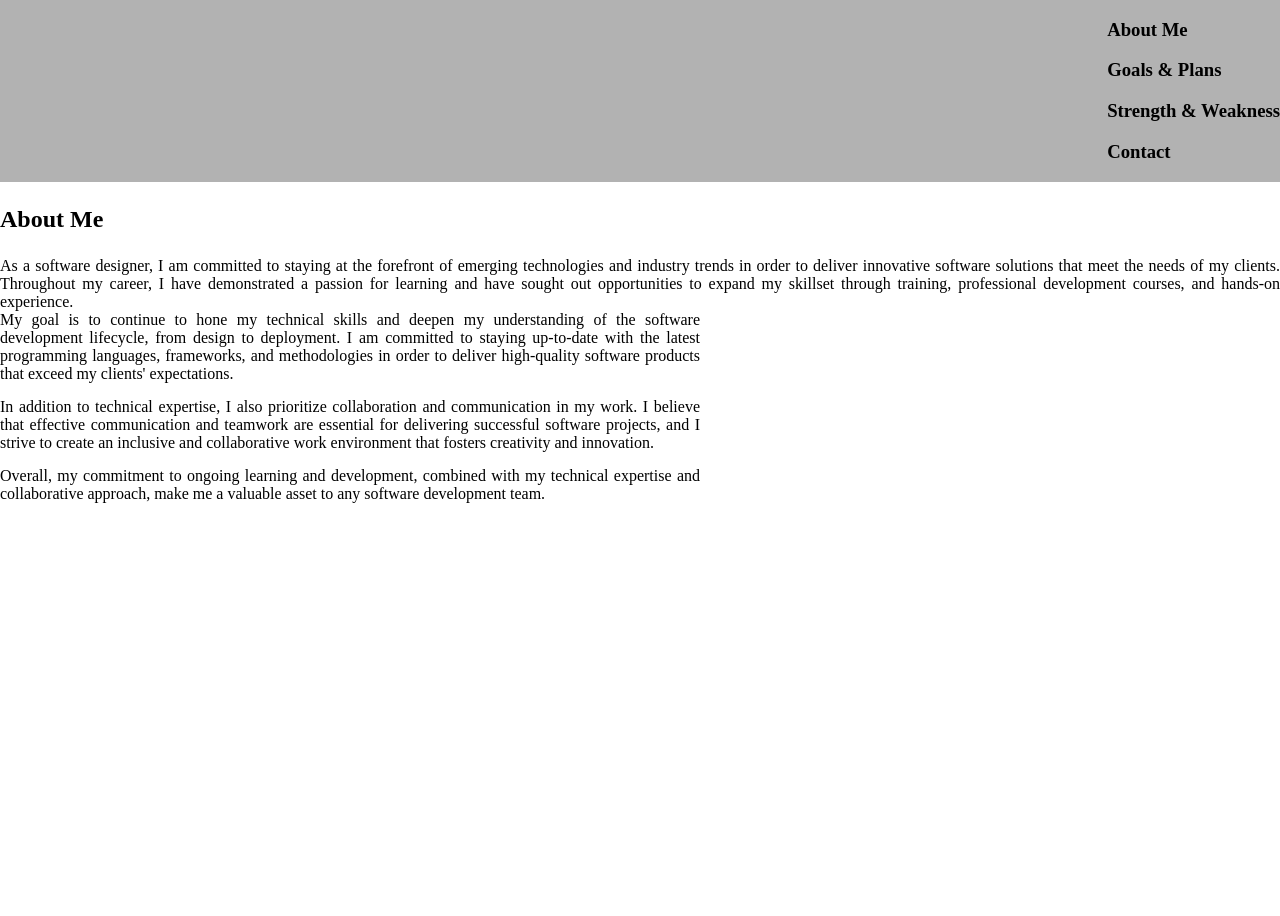
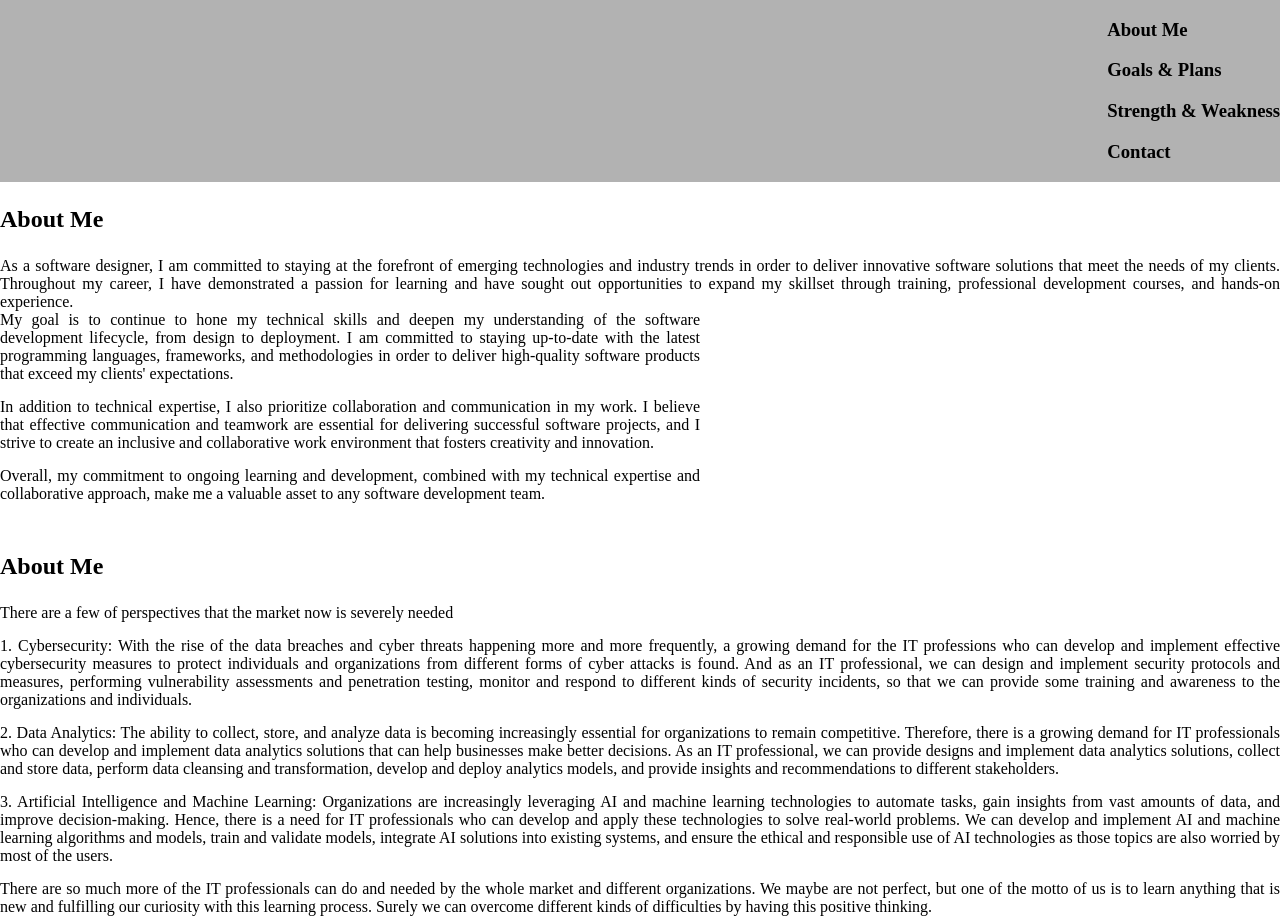
Before and after one commit to Rev0lil0L/Rev0lil0L.github.io, a plain HTML site: page index.html in a window 1280 px wide. Before the commit the page ends 800 px from the top, so only its background shows below. Drawn offline with nearby package versions, Linux system fonts and the light colour scheme.

Commit message:
Update index.html

```diff
--- a/index.html
+++ b/index.html
@@ -48,6 +48,38 @@
                 </div>
             </div>
         </div>
+            </div>
+                </div>
+                    <div v-if="currentPage=='gp'" class="center main">
+                <div>
+                    <div class="Goals&Plans">
+                        <div class="center fullSize">
+                            <div class="meIcon"></div>
+                        </div>
+                        <div class="textSection">
+                            <div>
+                                <h3 style="font-weight: bold; font-size:24px;">About Me</h3>
+                                <div style="text-align:justify;">
+                                    There are a few of perspectives that the market now is severely needed
+                                </div>
+                                <div style="text-align:justify; margin-top:15px;">
+                                    1. Cybersecurity: With the rise of the data breaches and cyber threats happening more and more frequently, a growing demand for the IT professions who can develop and implement effective cybersecurity measures to protect individuals and organizations from different forms of cyber attacks is found. And as an IT professional, we can design and implement security protocols and measures, performing vulnerability assessments and penetration testing, monitor and respond to different kinds of security incidents, so that we can provide some training and awareness to the organizations and individuals.
+                                </div>
+                                <div style="text-align:justify; margin-top:15px;">
+                                    2. Data Analytics: The ability to collect, store, and analyze data is becoming increasingly essential for organizations to remain competitive. Therefore, there is a growing demand for IT professionals who can develop and implement data analytics solutions that can help businesses make better decisions. As an IT professional, we can provide designs and implement data analytics solutions, collect and store data, perform data cleansing and transformation, develop and deploy analytics models, and provide insights and recommendations to different stakeholders.
+                                </div>
+                                <div style="text-align:justify; margin-top:15px;">
+                                    3. Artificial Intelligence and Machine Learning: Organizations are increasingly leveraging AI and machine learning technologies to automate tasks, gain insights from vast amounts of data, and improve decision-making. Hence, there is a need for IT professionals who can develop and apply these technologies to solve real-world problems. We can develop and implement AI and machine learning algorithms and models, train and validate models, integrate AI solutions into existing systems, and ensure the ethical and responsible use of AI technologies as those topics are also worried by most of the users.
+                                </div>
+                                <div style="text-align:justify; margin-top:15px;">
+                                    There are so much more of the IT professionals can do and needed by the whole market and different organizations. We maybe are not perfect, but one of the motto of us is to learn anything that is new and fulfilling our curiosity with this learning process. Surely we can overcome different kinds of difficulties by having this positive thinking.
+                            </div>
+                        </div>
+                    </div>
+                </div>
+            </div>
+        </div>
+          </div>
         <script>
         const { createApp } = Vue;
         createApp(
```
